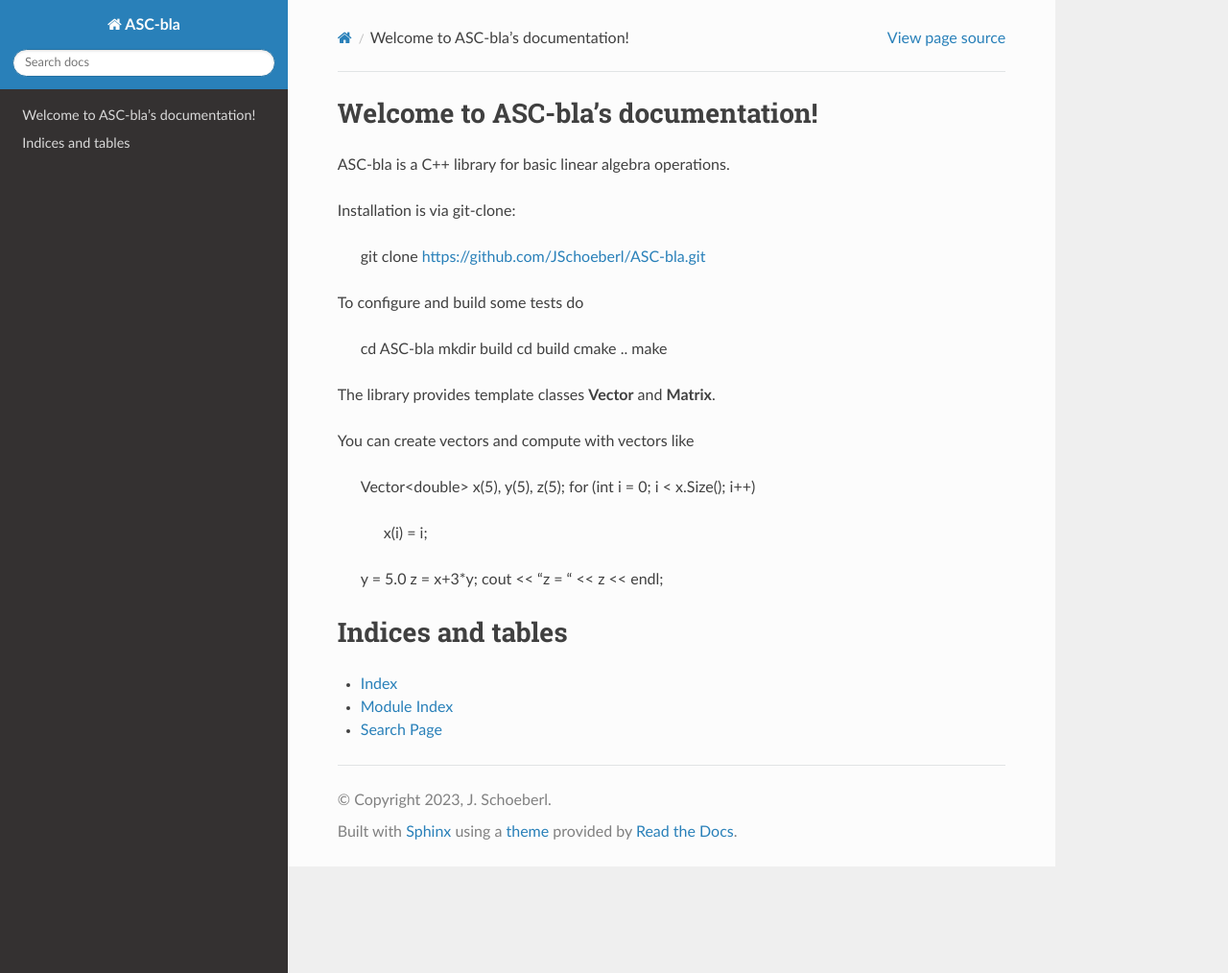
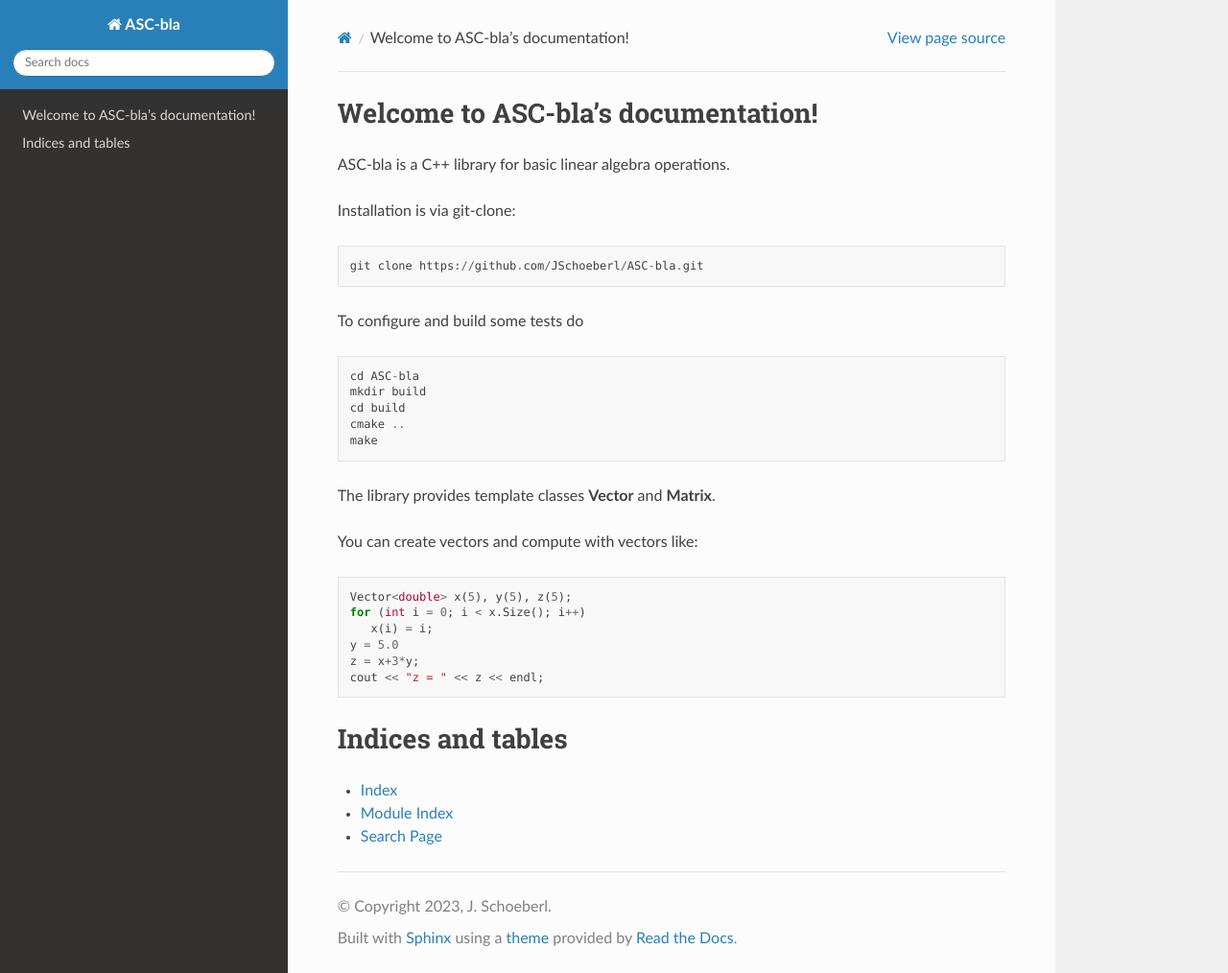
Before and after one commit to TUWien-ASC/ASC-bla, a Sphinx documentation site: the page built from docs/index.rst, in a window 1280 px wide and 1014 px high. Shown: the whole window at 96% size. Built offline with Sphinx 7.4.7 and the Read the Docs theme 2.0.0, drawn with Linux system fonts in a browser that asks for light colours; some of the changed lines change nothing that is shown.

Commit message:
update docu

```diff
--- a/docs/index.rst
+++ b/docs/index.rst
@@ -10,9 +10,15 @@ ASC-bla is a C++ library for basic linear algebra operations.
 
 Installation is via git-clone:
 
+
+..  code-block::
+
     git clone https://github.com/JSchoeberl/ASC-bla.git
 
+
 To configure and build some tests do
+
+..  code-block::
 
     cd ASC-bla
     mkdir build
@@ -24,7 +30,9 @@ To configure and build some tests do
 
 The library provides template classes **Vector** and **Matrix**.
 
-You can create vectors and compute with vectors like
+You can create vectors and compute with vectors like:
+
+..  code-block:: cpp
 
    Vector<double> x(5), y(5), z(5);
    for (int i = 0; i < x.Size(); i++)
```
